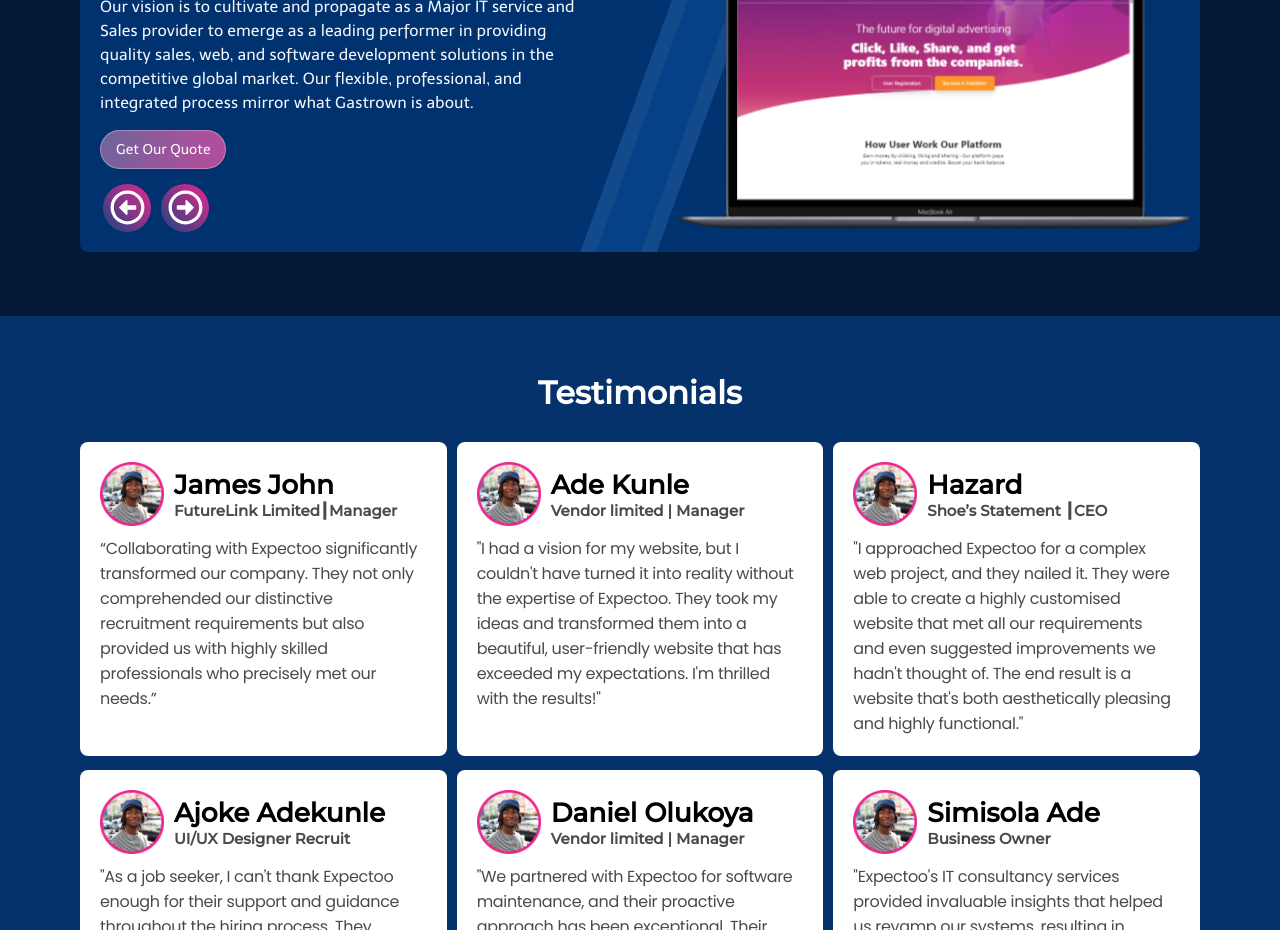
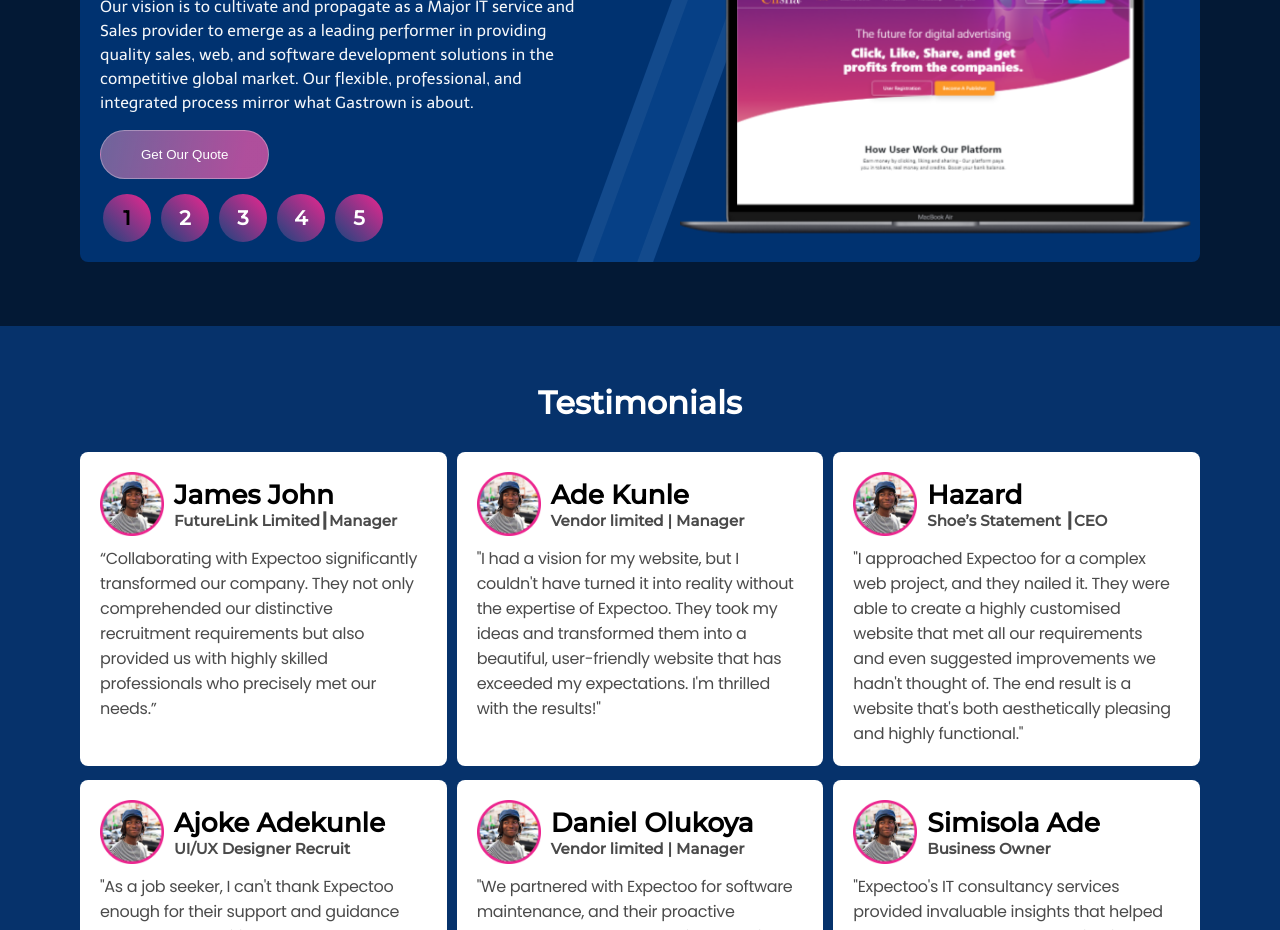
Before and after one commit to Onario747/Expectoo-Technology, a React (Vite) app: page / in a window 1280 px wide. Shown: the part 2380-3310 px from the top of the page. Built offline with nearby package versions, Linux system fonts and the light colour scheme.

Commit message:
Added numbers for navigation in the projects box and styled Them

```diff
--- a/src/Components/Projects-Comp.jsx
+++ b/src/Components/Projects-Comp.jsx
@@ -3,10 +3,8 @@
 import projectImg1 from '../Images/mobile.png'
 import projectImg2 from '../Images/mobile (1).png'
 
-import { FaRegArrowAltCircleLeft, FaRegArrowAltCircleRight } from "react-icons/fa";
-
 const ProjectsComp = () => {
-
+  const [activeIndex, setActiveIndex] = useState(1);
   const [currentIndex, setCurrentIndex] = useState(0);
 
   const projectData = [
@@ -37,15 +35,6 @@
     },
   ];
 
-  const handleNextClick = () => {
-    setCurrentIndex((prevIndex) => (prevIndex + 1) % projectData.length);
-    toggleAnimationClasses();
-  };
-
-  const handlePrevClick = () => {
-    setCurrentIndex((prevIndex) => (prevIndex - 1 + projectData.length) % projectData.length);
-    toggleAnimationClasses();
-  };
 
   const currentProject = projectData[currentIndex];
 
@@ -65,6 +54,12 @@
     }, 1000);
   };
 
+  const handleButtonClick = (index) => {
+    setCurrentIndex(index - 1);
+    setActiveIndex(index);
+    toggleAnimationClasses();
+  };
+
   return (
     <div className='ProjectsComp-container'>
       <div className="projects-main-container">
@@ -77,8 +72,15 @@
             </div>
             <div className="project-btn"><button>Get Our Quote</button></div>
             <div className="circle-segments">
-              <div className="circle-1" onClick={handlePrevClick}><FaRegArrowAltCircleLeft className='project-arrow'/></div>
-              <div className="circle-2" onClick={handleNextClick}><FaRegArrowAltCircleRight className='project-arrow'/></div>
+            {projectData.map((project, index) => (
+            <div
+              key={index}
+              className={`circle-${index + 1} ${activeIndex === index + 1 ? 'active-index-num' : ''}`}
+              onClick={() => handleButtonClick(index + 1)}
+            >
+              {index + 1}
+            </div>
+          ))}
             </div>
           </div>
           <div className="project-img">
--- a/src/Stylesheets/Hero-Comp.css
+++ b/src/Stylesheets/Hero-Comp.css
@@ -11,7 +11,6 @@
 
 .hero-flex-side {
   padding-top: 5rem;
-
   display: flex;
   max-width: 90rem;
   width: 100%;
--- a/src/Stylesheets/Project-Comp.css
+++ b/src/Stylesheets/Project-Comp.css
@@ -98,14 +98,12 @@
 }
 
 .project-btn button{
-  border-radius: 2rem;
+  color: #fff;
+  padding: 16px 40px;
+  border-radius: 32px;
   border: 1px solid rgba(255, 255, 255, 0.30);
   background: linear-gradient(283deg, rgba(249, 91, 175, 0.70) 15.75%, rgba(255, 250, 253, 0.31) 140.23%);
   backdrop-filter: blur(6px);
-  padding: 10px 15px;
-  color: #FFF;
-  font-family: 'telex', sans-serif;
-  font-size: 0.875rem;
   cursor: pointer;
 }
 
@@ -115,7 +113,7 @@
   margin-left: 3px;
 }
 
-.circle-1, .circle-2 {
+.circle-1, .circle-2, .circle-3, .circle-4, .circle-5 {
   height: 3rem;
   width: 3rem;
   background: linear-gradient(to bottom left, rgba(236, 38, 143, 1), rgba(252, 240, 253, 0.1));
@@ -124,11 +122,32 @@
   align-items: center;
   justify-content: center;
   cursor: pointer;
+  font-family: 'montserrat', sans-serif;
+  font-size: 20px;
+  color: #FFF;
+  transition: all .3s ease-in-out;
+  font-weight: bold;
 }
 
-.project-arrow {
-  color: #fff;
-  font-size: 35px;
+.circle-1:hover {
+  color: #000;
+}
+
+.circle-2:hover {
+  color: #000;
+}
+.circle-3:hover {
+  color: #000;
+}
+.circle-4:hover {
+  color: #000;
+}
+.circle-5:hover {
+  color: #000;
+}
+
+.active-index-num {
+  color: #000;
 }
 
 .project-img {
```
